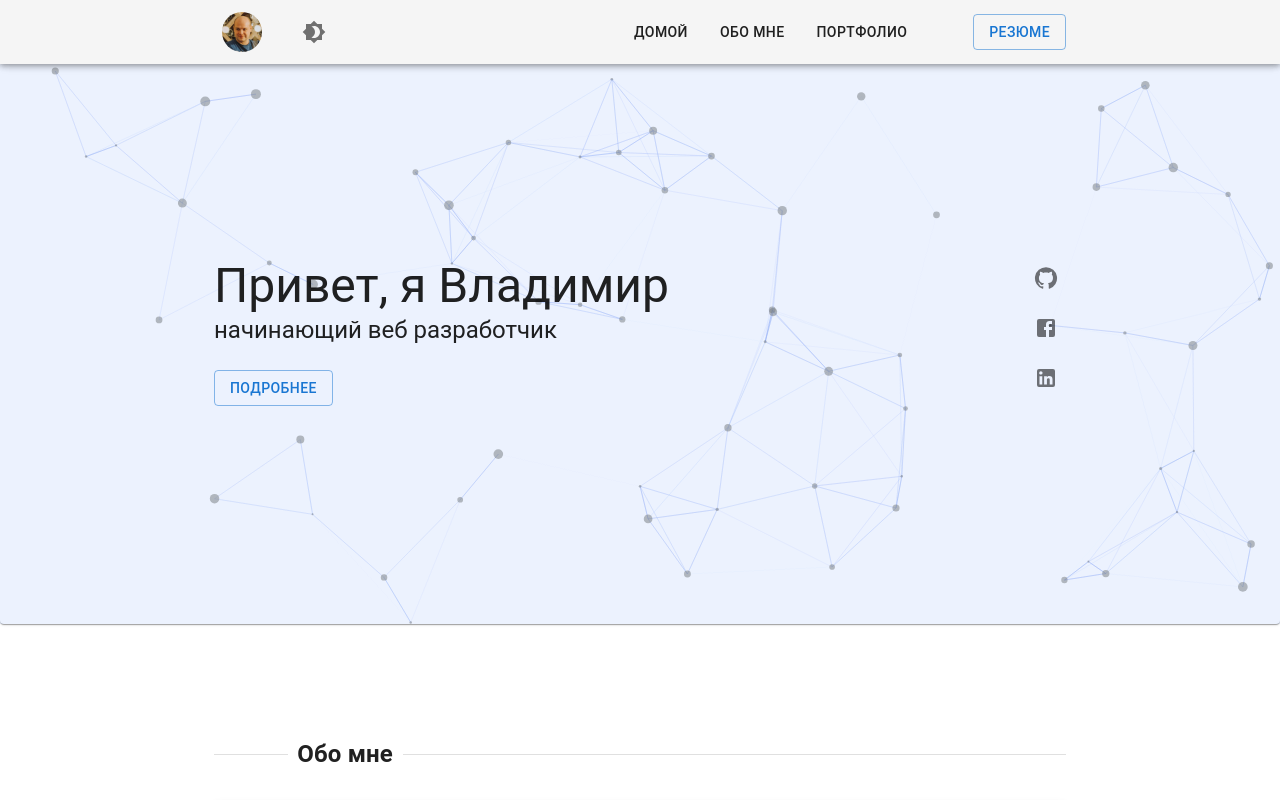
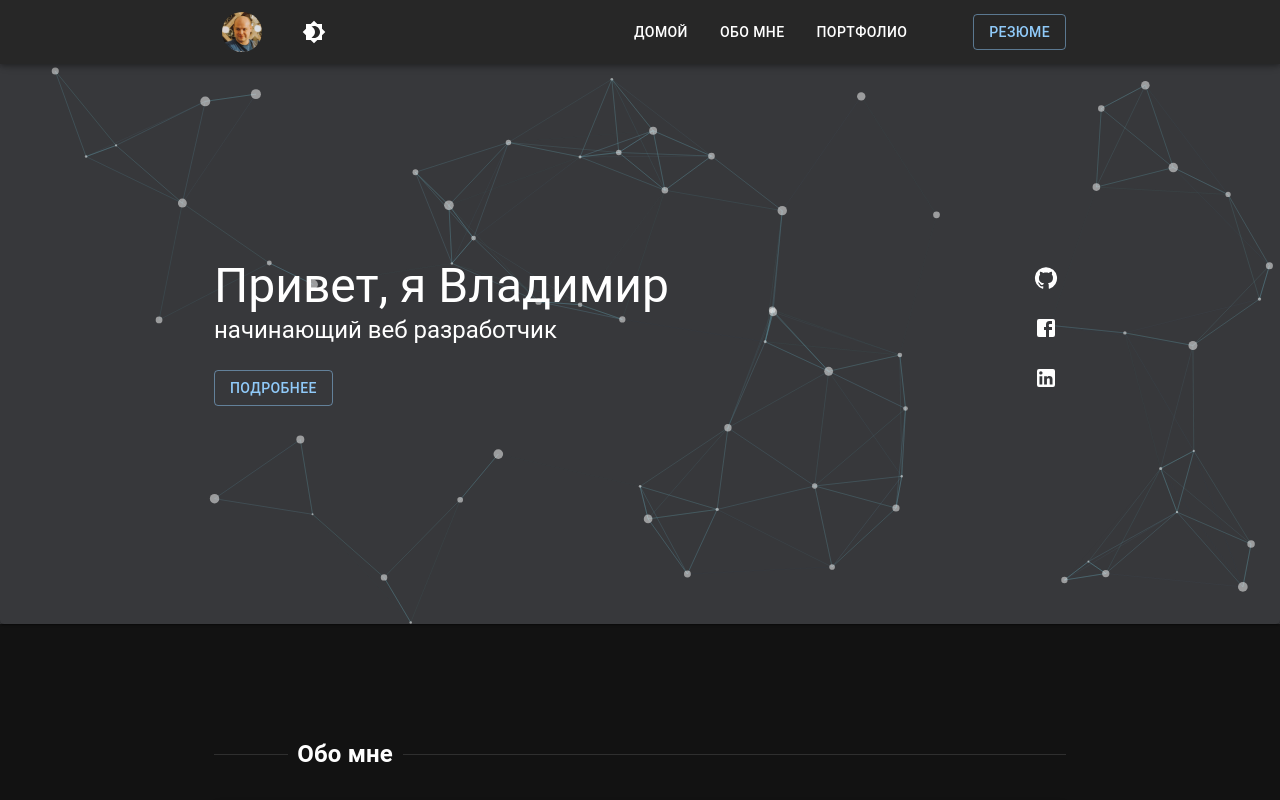
Before and after one commit to pestov-web/portfolio, a React (Create React App) app: page / in a window 1280 px wide. Shown: the top 800 px of the page. Built offline with nearby package versions, Linux system fonts and the light colour scheme.

Commit message:
style(theme): dark theme set as default, auto shitching off

```diff
--- a/src/components/App.jsx
+++ b/src/components/App.jsx
@@ -10,15 +10,18 @@ import Footer from './Footer';
 import About from './About';
 
 function App() {
-  const [isThemeDark, setIsThemeDark] = useState(false);
-
-  const prefersDarkMode = useMediaQuery('(prefers-color-scheme: dark)');
+  const [isThemeDark, setIsThemeDark] = useState(true);
 
   const toggleTheme = () => setIsThemeDark(!isThemeDark);
 
-  React.useEffect(() => {
-    setIsThemeDark(prefersDarkMode);
-  }, [prefersDarkMode]);
+  // enable auto theme switching
+  // uncomment and change default isThemeDark state to false
+
+  // const prefersDarkMode = useMediaQuery('(prefers-color-scheme: dark)');
+  //
+  // React.useEffect(() => {
+  //   setIsThemeDark(prefersDarkMode);
+  // }, [prefersDarkMode]);
 
   const theme = React.useMemo(
     () =>
```
